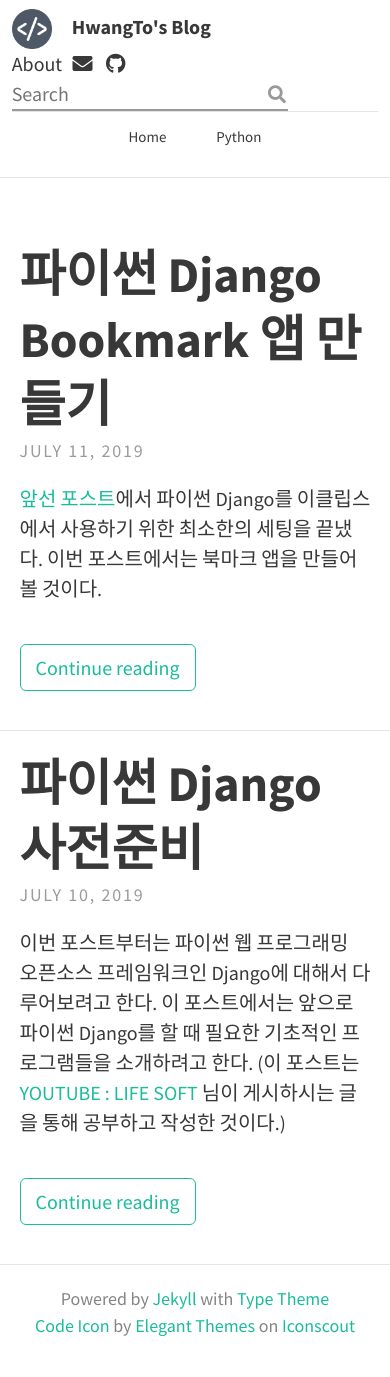
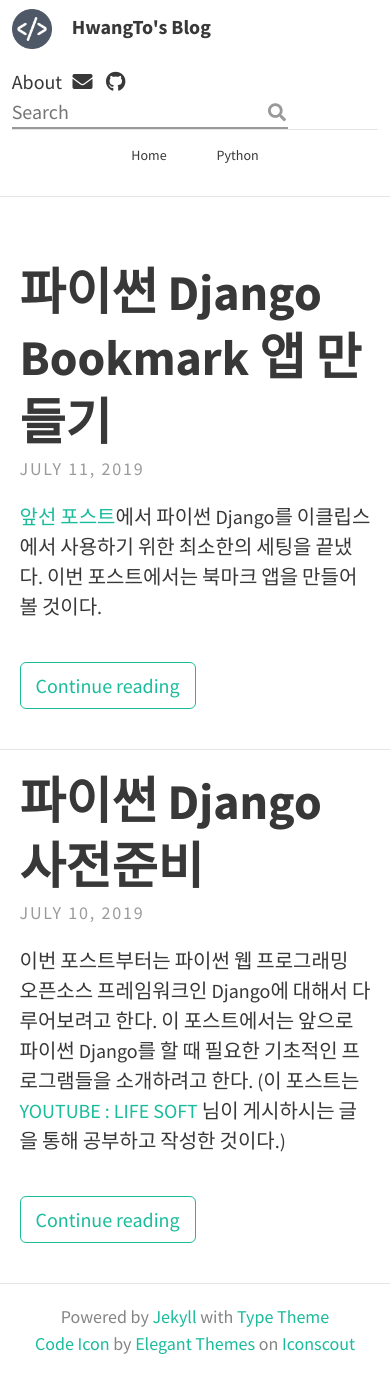
Before and after one commit to HwangToLee/HwangToLee.github.io, a Jekyll site: the page built from index.html, in a window 390 px wide. Built offline with Jekyll 4.4.1, drawn with Linux system fonts in a browser that asks for light colours; nearby versions of some CDN libraries; the list of posts is cut into pages by our own code.

Commit message:
Revert "Update _header.scss"
This reverts commit 14f07f21e7eb64ee3202787518a9cb2375894d3e.

```diff
--- a/_sass/includes/_header.scss
+++ b/_sass/includes/_header.scss
@@ -3,12 +3,13 @@
   border-top: 1px solid $border-color;
   margin:auto;
   padding:0;
-  font-size:15px;
+  font-size:14px;
   text-align: center;
   clear:left;
   }
 
   .site-category ul{
+  //background: rgb(109,109,109);
   height:50px;
   list-style:none;
   line-height: 1.5;
@@ -134,7 +135,7 @@
       ul {
         display: inline-block;
         float: left;
-        padding-top: 3% 3% 0%;
+        padding-top: $padding-small;
         text-align: left;
         width: 100%;
       }
```
